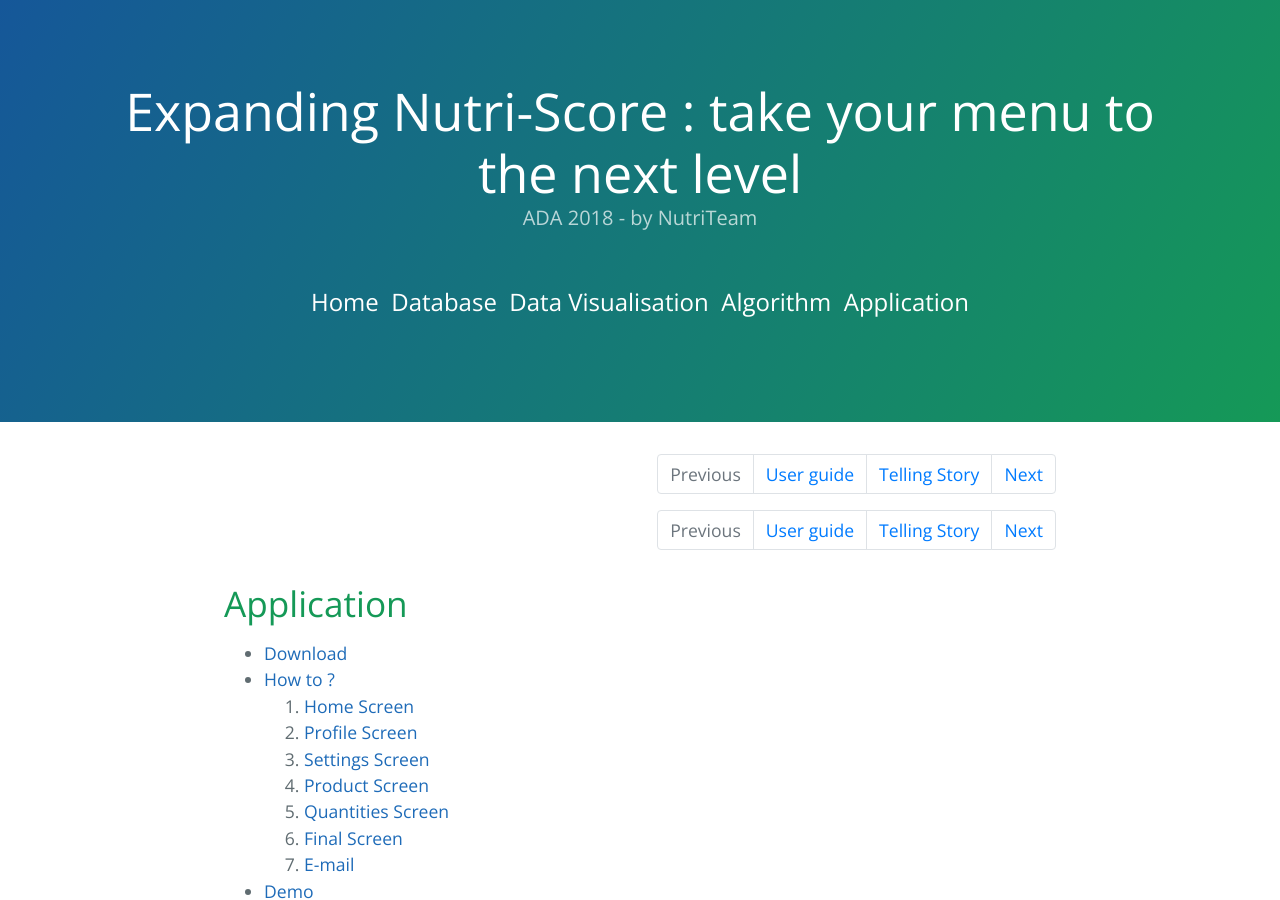
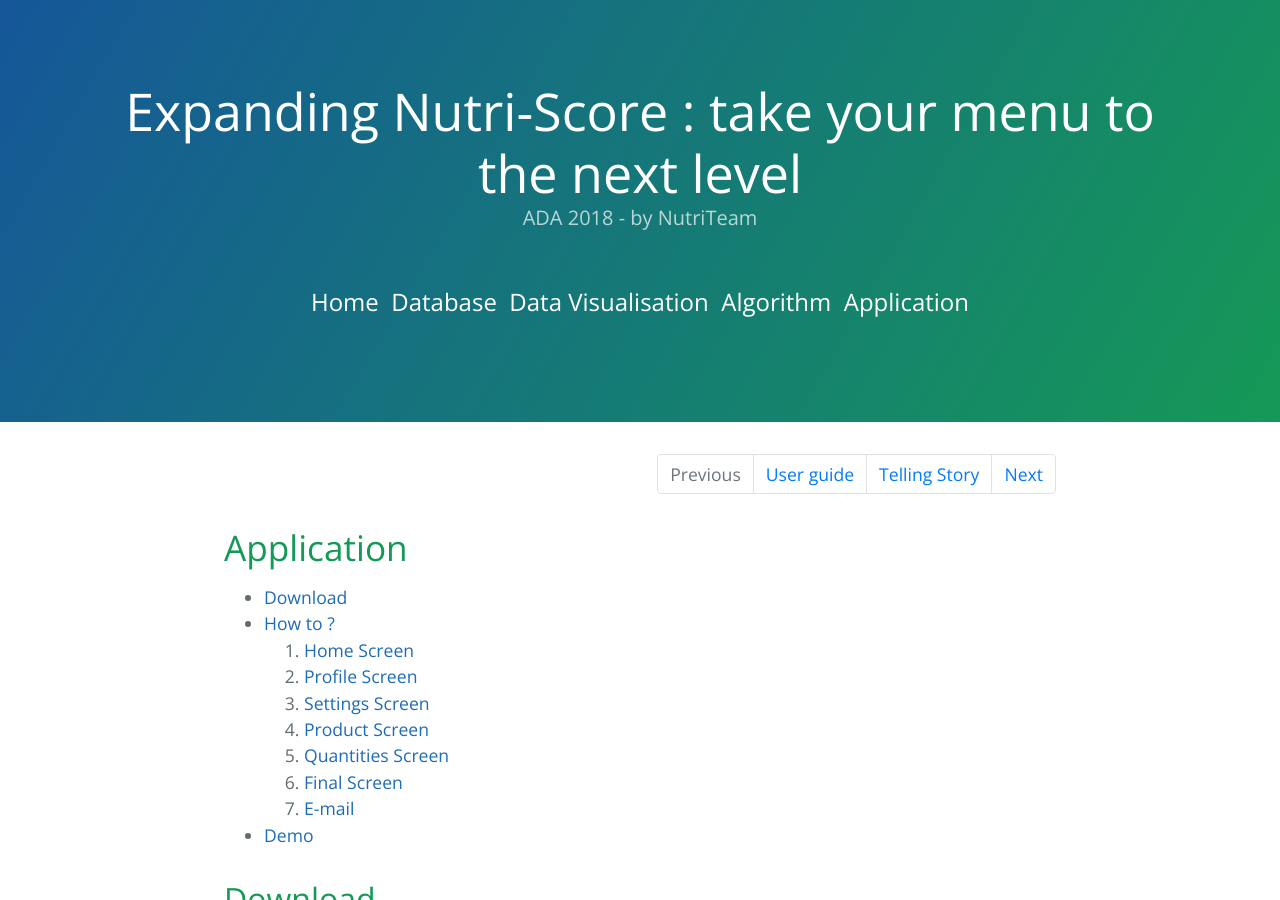
Before and after one commit to NutriTeam/Nutri_Score, a Jekyll site: the page built from app.md, in a window 1280 px wide and 900 px high. Built offline with Jekyll 4.4.1, drawn with Linux system fonts in a browser that asks for light colours.

Commit message:
Update app.md

```diff
--- a/app.md
+++ b/app.md
@@ -11,19 +11,6 @@ title: App
     <li class="page-item"><a class="page-link" href="./case_study.html">Telling Story</a></li>
     <li class="page-item">
       <a class="page-link" href="./case_study.html">Next</a>
-    </li>
-  </ul>
-</nav>
-
-<nav aria-label="Page navigation example">
-  <ul class="pagination justify-content-end">
-    <li class="page-item disabled">
-      <a class="page-link" href="#" tabindex="-1">Previous</a>
-    </li>
-    <li class="page-item"><a class="page-link" href="#">User guide</a></li>
-    <li class="page-item"><a class="page-link" href="./case_study.htlm">Telling Story</a></li>
-    <li class="page-item">
-      <a class="page-link" href="./case_study.htlm">Next</a>
     </li>
   </ul>
 </nav>
```
